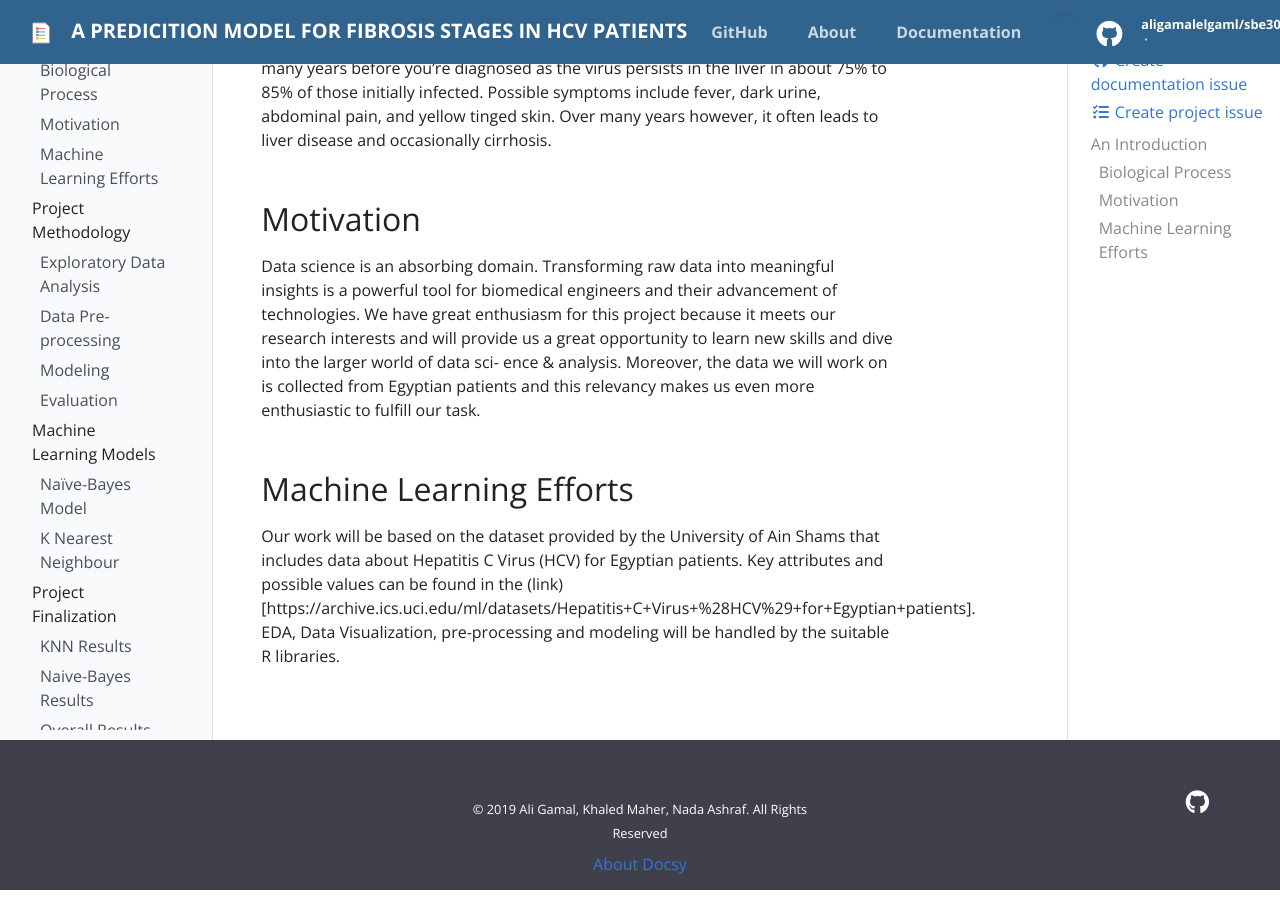
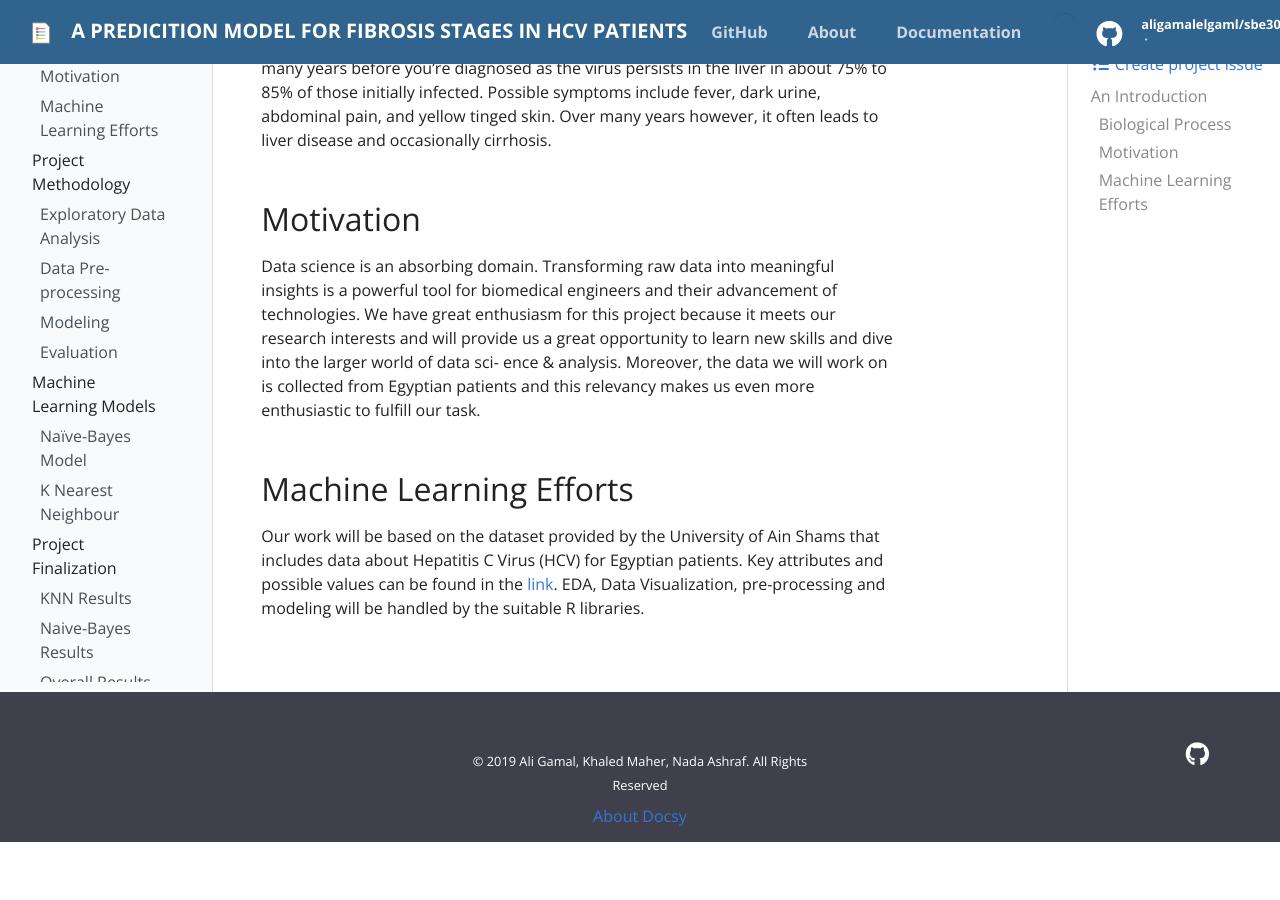
Before and after one commit to aligamalelgaml/Team15, a Jekyll site: the page built from _docs/intro.md, in a window 1280 px wide and 900 px high, scrolled down 302 px. Built offline with Jekyll 4.4.1, drawn with Linux system fonts in a browser that asks for light colours; after the commit the page ends 1154 px from its top, so only the background shows below that.

Commit message:
Fixed issues

```diff
--- a/_docs/intro.md
+++ b/_docs/intro.md
@@ -33,5 +33,5 @@ us even more enthusiastic to fulfill our task.
 Our work will be based on the dataset provided by the
 University of Ain Shams that includes data about Hepatitis
 C Virus (HCV) for Egyptian patients. Key attributes and
-possible values can be found in the (link)[https://archive.ics.uci.edu/ml/datasets/Hepatitis+C+Virus+%28HCV%29+for+Egyptian+patients]. EDA, Data Visualization, pre-processing and modeling will be handled by
+possible values can be found in the [link](https://archive.ics.uci.edu/ml/datasets/Hepatitis+C+Virus+%28HCV%29+for+Egyptian+patients). EDA, Data Visualization, pre-processing and modeling will be handled by
 the suitable R libraries.
```
